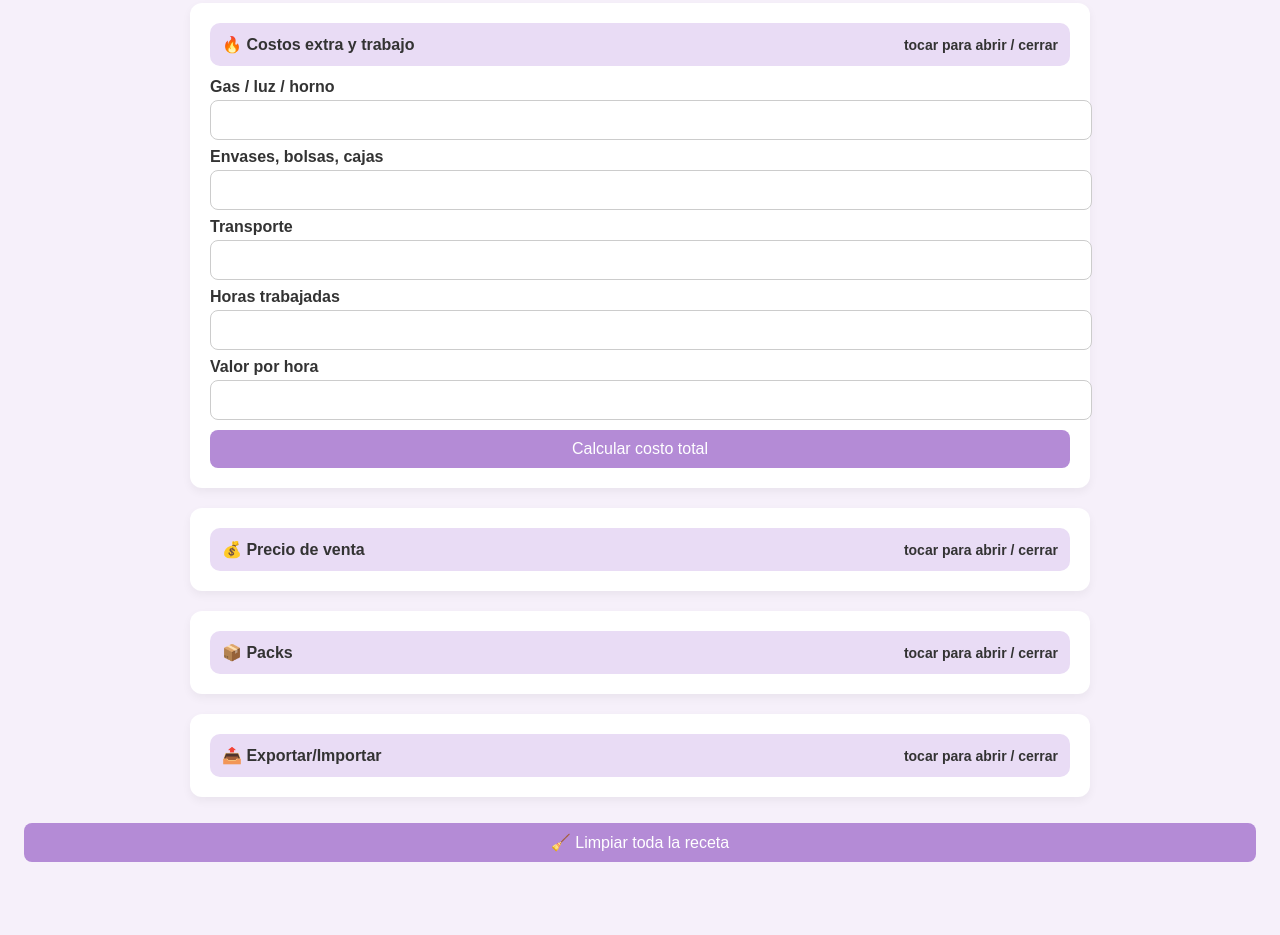
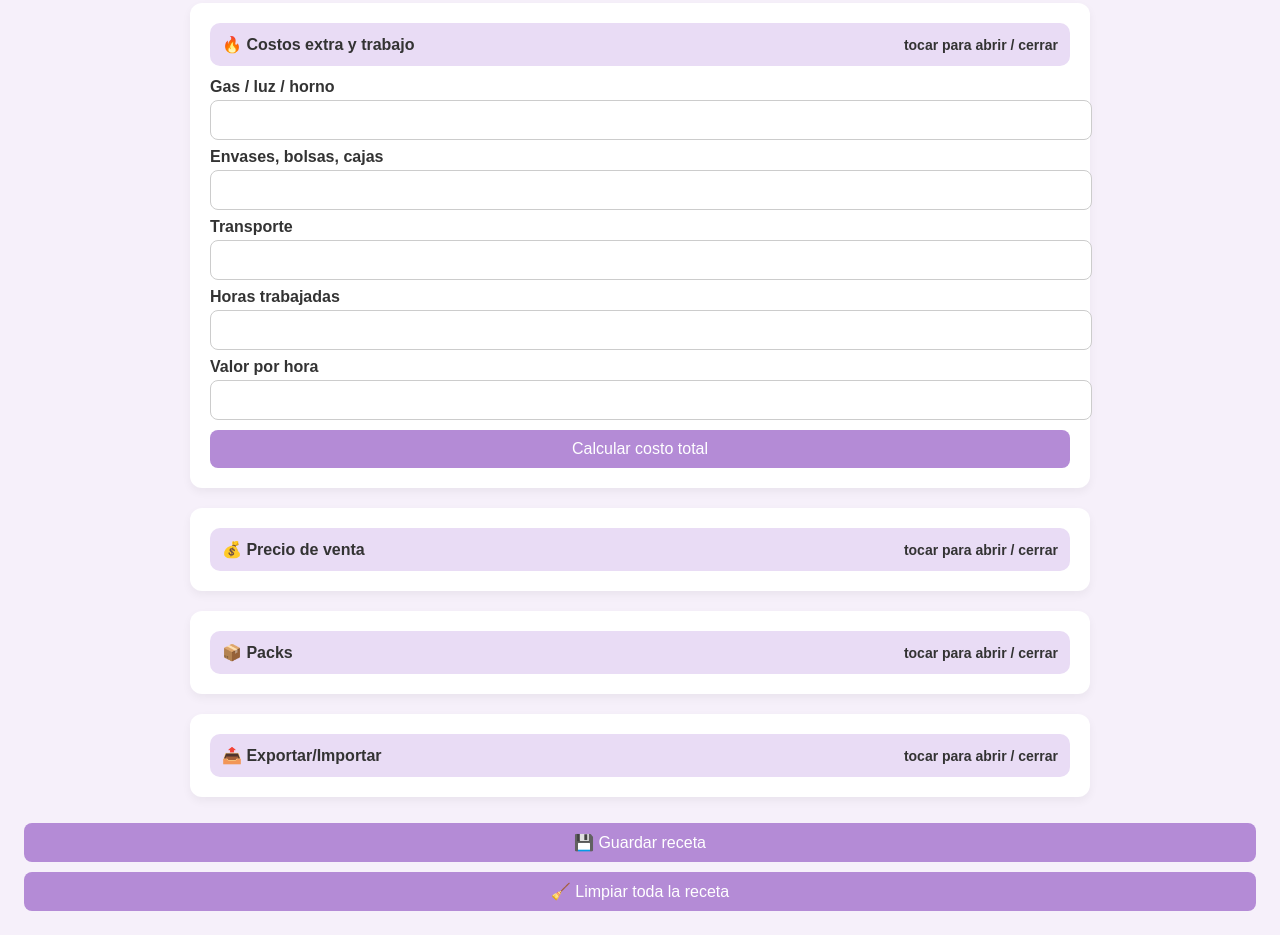
Before and after one commit to marlags/las-galletas-de-la-guagua, a plain HTML site: page index.html in a window 1280 px wide. Shown: the part 796-1731 px from the top of the page. Before the commit the page ends 1682 px from the top, so only its background shows below. Drawn offline with nearby package versions, Linux system fonts and the light colour scheme.

Commit message:
guardar receta boton

```diff
--- a/index.html
+++ b/index.html
@@ -162,7 +162,7 @@
         </div>
 
     </div>
-
+    <button onclick="guardarReceta()">💾 Guardar receta</button>
     <button class="btn-danger" onclick="limpiarTodo()">
         🧹 Limpiar toda la receta
     </button>
```
